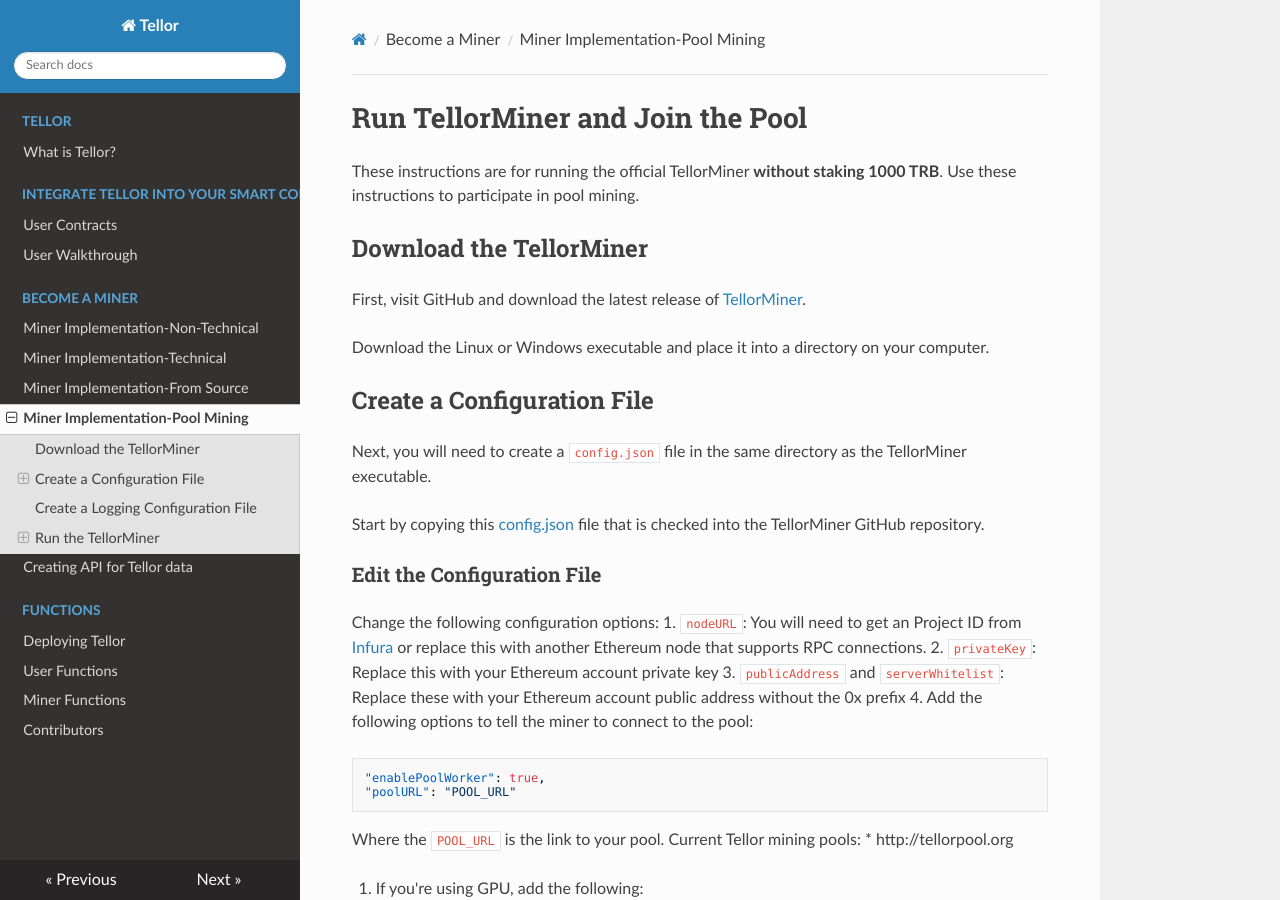
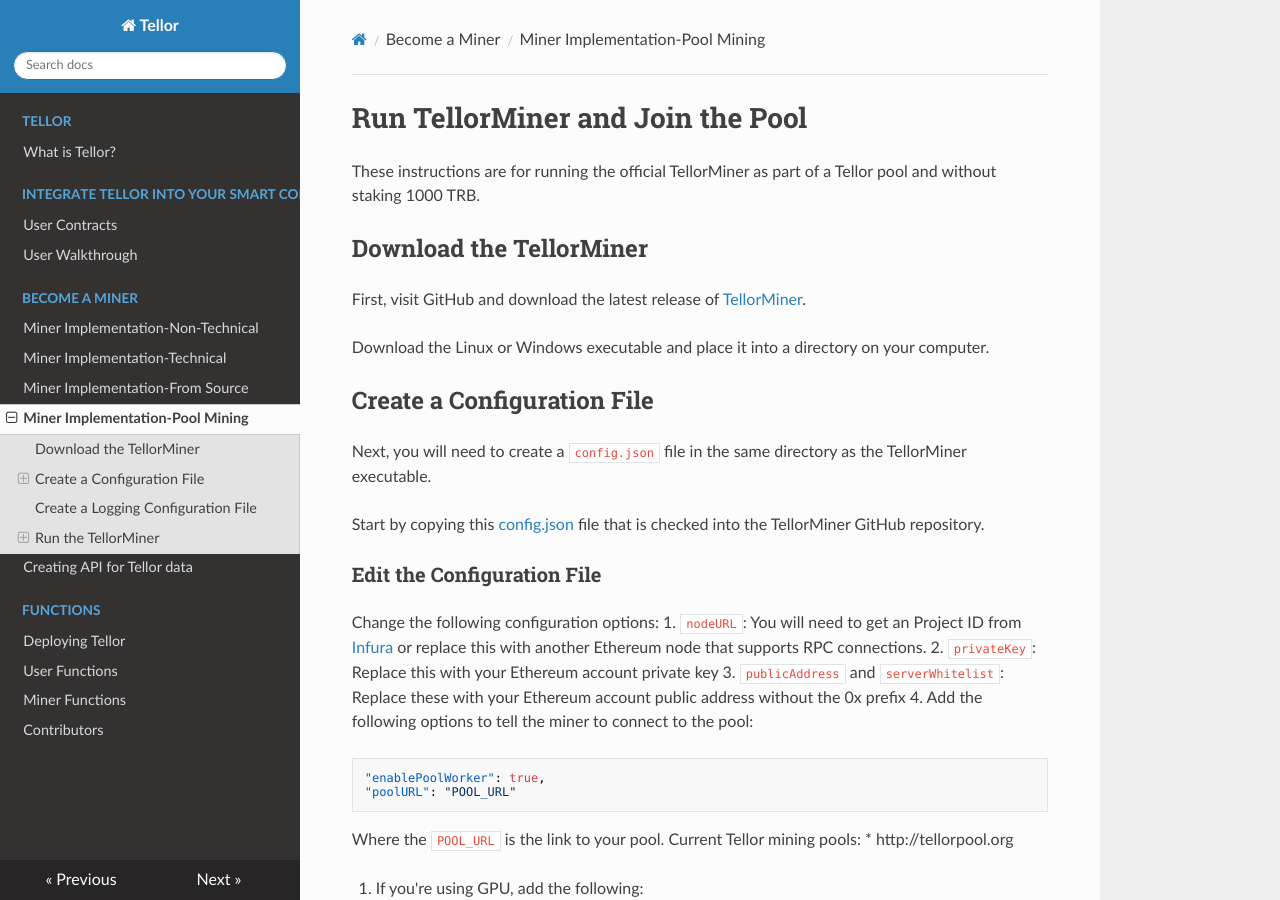
Before and after one commit to tellor-io/TellorDocumentation, an MkDocs documentation site: the page built from docs/MinerSetupPool.md, in a window 1280 px wide and 900 px high. Built offline with MkDocs 1.6.1, drawn with Linux system fonts in a browser that asks for light colours; nearby versions of some CDN libraries; a script that is not in the unit is left out.

Commit message:
Removed emphasis

```diff
--- a/docs/MinerSetupPool.md
+++ b/docs/MinerSetupPool.md
@@ -1,5 +1,5 @@
 # Run TellorMiner and Join the Pool
-These instructions are for running the official TellorMiner **without staking 1000 TRB**. Use these instructions to participate in pool mining.
+These instructions are for running the official TellorMiner as part of a Tellor pool and without staking 1000 TRB.
 
 ## Download the TellorMiner
 First, visit GitHub and download the latest release of [TellorMiner](https://github.com/tellor-io/TellorMiner/releases).
```
